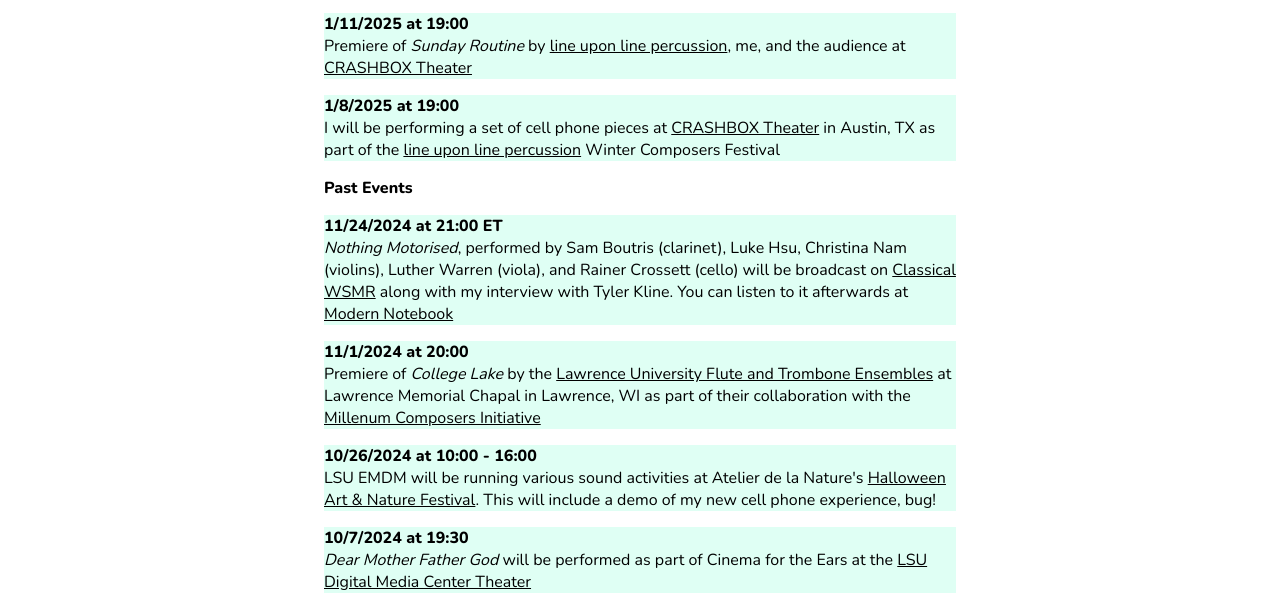
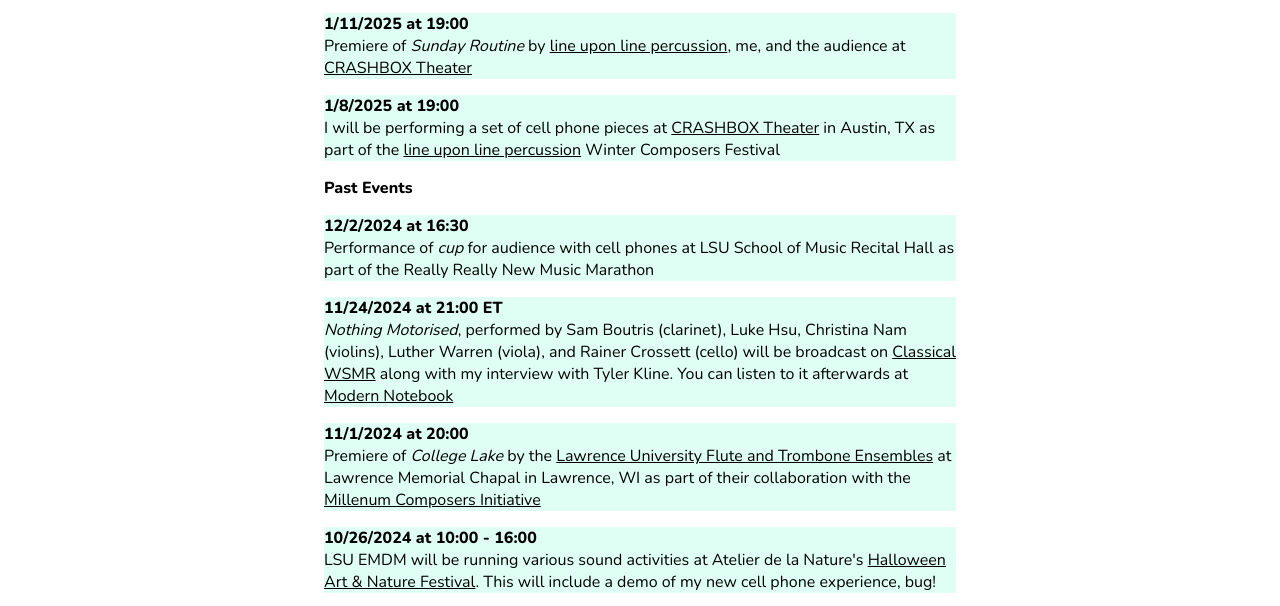
Before and after one commit to tmnash4/treyaNash, a plain HTML site: page calendar.html in a window 1280 px wide. Shown: the part 178-784 px from the top of the page. Drawn offline with nearby package versions, Linux system fonts and the light colour scheme.

Commit message:
Update calendar.html

```diff
--- a/calendar.html
+++ b/calendar.html
@@ -106,6 +106,10 @@
 let lulSolo = new Entry(new Date(2025, 0, 8), "19:00", "<a href=https://www.lineuponlinepercussion.org/>line upon line percussion</a> Winter Composers Festival", "<a href=https://rudemechs.com/crashbox/>CRASHBOX Theater</a>", "a set of cell phone pieces")
 lulSolo.div.innerHTML = `<b>${lulSolo.date.toLocaleDateString()} at ${lulSolo.eventTime}</b><br>I will be performing ${lulSolo.piece} at ${lulSolo.venue} in Austin, TX as part of the ${lulSolo.event}`
 lulSolo.addEventToDOM()
+
+let cuprrnmm = new Entry(new Date(2024, 11, 2), "16:30", "Really Really New Music Marathon", "LSU School of Music Recital Hall", "<i>cup</i>")
+cuprrnmm.div.innerHTML = `<b>${cuprrnmm.date.toLocaleDateString()} at ${cuprrnmm.eventTime}</b><br>Performance of ${cuprrnmm.piece} for audience with cell phones at ${cuprrnmm.venue} as part of the ${cuprrnmm.event}`
+cuprrnmm.addEventToDOM()
 
 let radio = new Entry(new Date(2024, 10, 24), "21:00 ET", "Interview with Tyler Kline", "<a href=https://wusf.org/classical>Classical WSMR</a>", "Nothing Motorised", "ensembleNEWSRQ", "Sam Boutris (clarinet), Luke Hsu, Christina Nam (violins), Luther Warren (viola), and Rainer Crossett (cello)")
 radio.div.innerHTML = `<b>${radio.date.toLocaleDateString()} at ${radio.eventTime}</b><br><i>${radio.piece}</i>, performed by ${radio.performers} will be broadcast on ${radio.venue} along with my interview with Tyler Kline. You can listen to it afterwards at <a href=https://www.modernnotebook.org/>Modern Notebook</a>`
```
